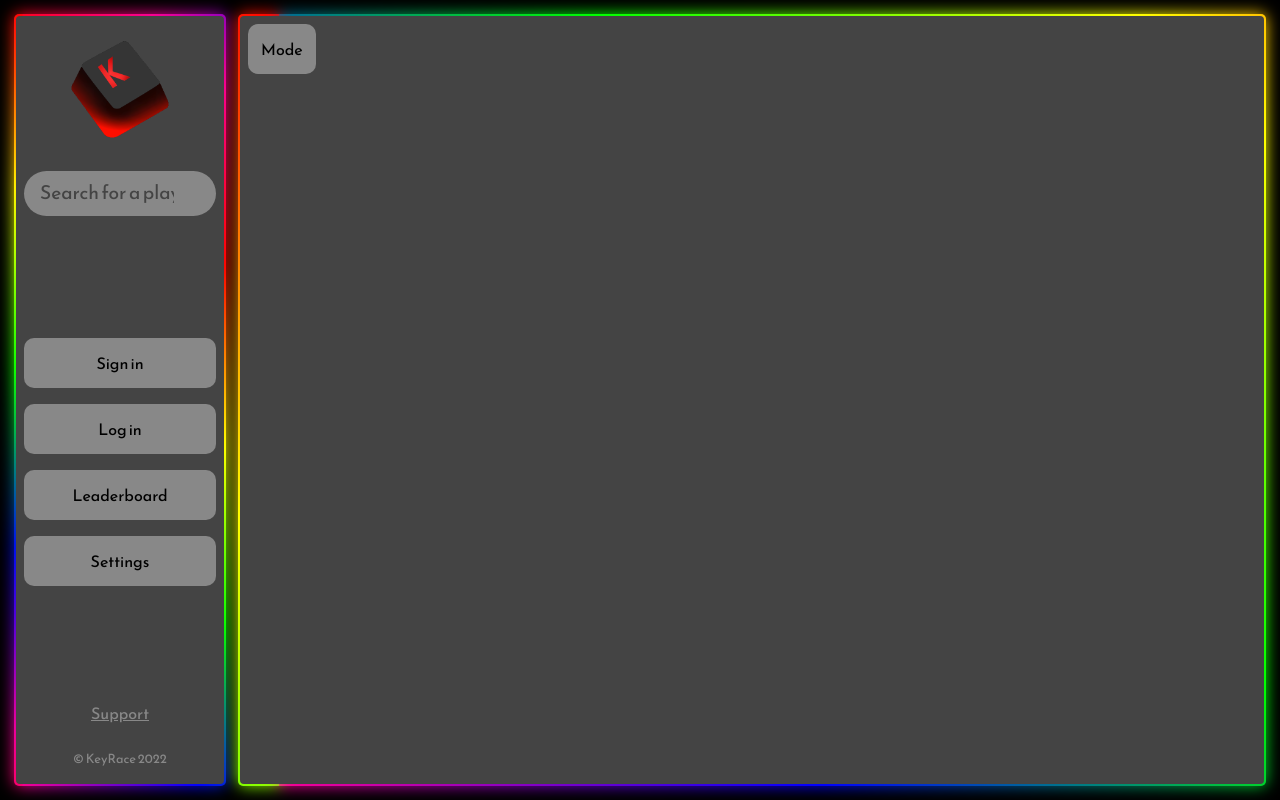
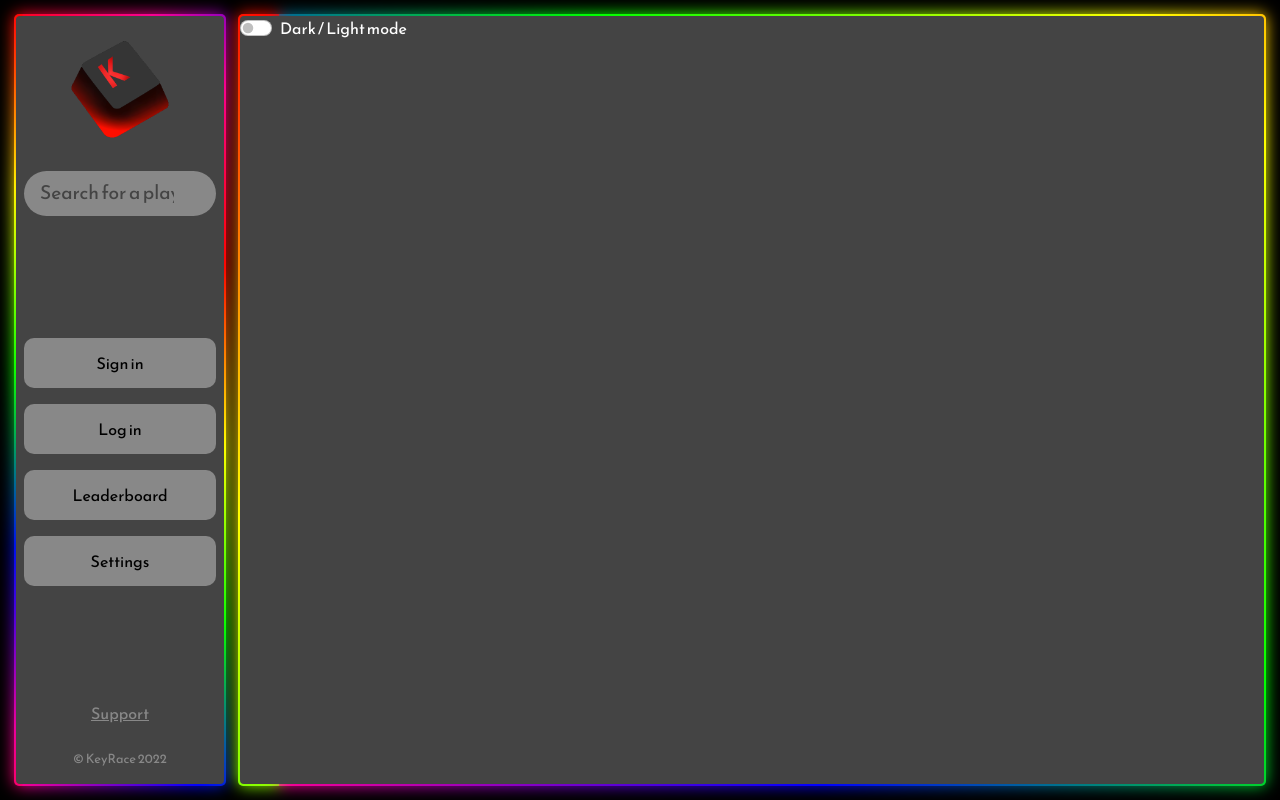
Before and after one commit to opixelum/KeyRace, a PHP site: page /settings.php in a window 1280 px wide. Run offline with PHP 8.4, Linux system fonts and the light colour scheme.

Commit message:
Simplified light/dark switch

```diff
--- a/settings.php
+++ b/settings.php
@@ -12,7 +12,7 @@
     <title>KeyRace | Settings</title>
   </head>
 
-  <body>
+  <body class="dark-theme">
     <div class="container-fluid vh-100 p-3">
       <div class="row h-100 g-0">
         <!-- Navbar -->
@@ -22,7 +22,11 @@
 
         <!-- Main -->
         <div id="main" class="main col ms-2 rounded rgb-shadow">
-          <button id="mode-btn" class="btn m-2">Mode</button>
+          <form class="form-check form-switch">
+            <input class="form-check-input" type="checkbox" role="switch"
+            id="theme-switch">
+            <label class="form-check-label" for="theme-switch">
+            Dark / Light mode</div>
         </div>
       </div>
     </div>
--- a/src/css/style.css
+++ b/src/css/style.css
@@ -1,18 +1,31 @@
+/*********************** D A R K / L I G H T   M O D E ***********************/
+
+.dark-theme {
+    --bodyBg: black;
+    --containersBg: #444;
+    --fontColor: white;
+    --buttonFontColor: black;
+}
+
+.light-theme {
+    --bodyBg: white;
+    --containersBg: #ddd;
+    --fontColor: black;
+    --buttonFontColor: white;
+}
+
+
 /*********************** M A I N   C O N T A I N E R S ***********************/
 
-.navbar, .main{
-    background-color: #444;
+body {
     font-family: "Reem Kufi";
+    color: var(--fontColor);
+    background-color: var(--bodyBg);
 }
 
-.light{
-    background-color: #dddddd;
+.navbar, .main{
+    background-color: var(--containersBg);
 }
-
-body {
-    background-color: #000000;
-}
-
 
 
 /***************************** R G B   S H A D O W *****************************/
@@ -79,11 +92,11 @@ body {
 
 .search {
     background-color: #888;
-    color: black;
+    color: var(--buttonFontColor);
     font-size: 1.2em;
 }
 .search::placeholder {
-    color: #444;
+    color: var(--containersBg);
 }
 
 input[type="search"]::-webkit-search-cancel-button {
@@ -99,7 +112,7 @@ input[type="search"]::-webkit-search-cancel-button {
 
 .btn {
     background-color: #888;
-    color: black;
+    color: var(--buttonFontColor);
     border-radius: 10px;
     height: 50px;
 }
--- a/src/scripts/settings.js
+++ b/src/scripts/settings.js
@@ -7,35 +7,20 @@ const navbar = document.querySelector("#navbar")
 const main = document.querySelector("#main")
 const searchField = document.querySelector("#search-field")
 const body = document.querySelector("body")
-const modeBtn = document.querySelector("#mode-btn")
+const themeSwitch = document.querySelector("#theme-switch")
 
 // Select all buttons on website
-const allBtns = document.getElementsByTagName("button")
 
-modeBtn.addEventListener("click", function() {
-    if (mode == 0) {
-        // If current mode is dark, change to light mode
-        navbar.classList.add("light")
-        main.classList.add("light")
-        body.style.backgroundColor = "white"
-        searchField.style.color = "white"
-
-        // Change all buttons font color to white
-        for (let i = 0; i < allBtns.length; i++) {
-            allBtns[i].style.color = "white"
-        }
-        mode = 1
+themeSwitch.addEventListener("change", function() {
+    if (this.checked) {
+        // Change from dark to light theme
+        document.body.classList.remove("dark-theme")
+        document.body.classList.add("light-theme")
+        localStorage.setItem("theme", "light")
     } else {
-        // If current mode is light, change to dark mode
-        navbar.classList.remove("light")
-        main.classList.remove("light")
-        body.style.backgroundColor = "black";
-        searchField.style.color = "black"
-
-        // Change all buttons font color to black
-        for (let i = 0; i < allBtns.length; i++) {
-            allBtns[i].style.color = "black"
-        }
-        mode = 0
+        // Change from light to dark theme
+        document.body.classList.remove("light-theme")
+        document.body.classList.add("dark-theme")
+        localStorage.setItem("theme", "dark")
     }
 })
```
